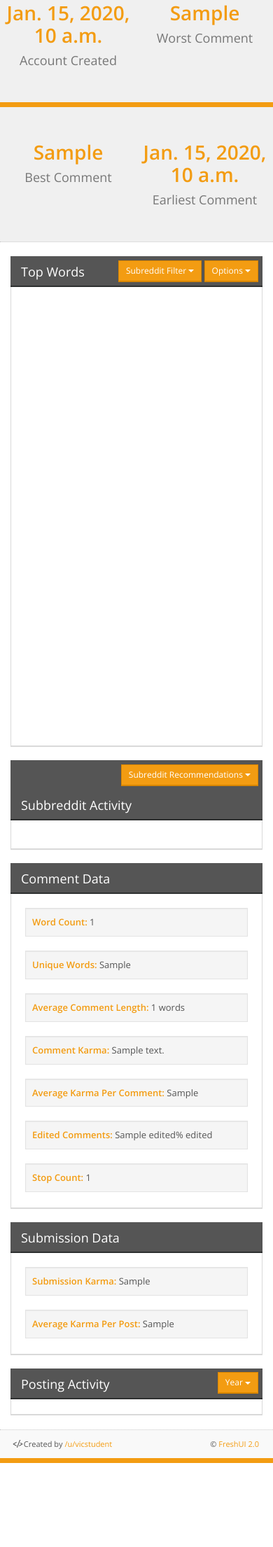
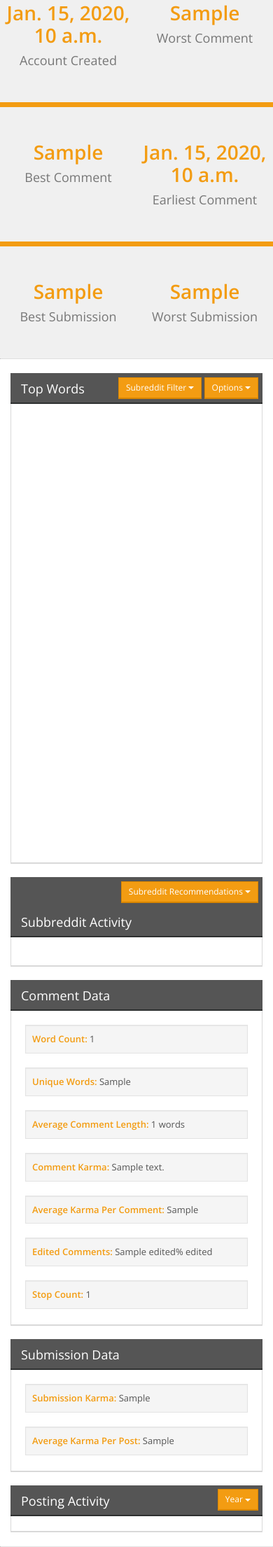
Before and after one commit to Carneo/reddit_analysis, a Django app: template templates/reddit_analysis/detail.html in a window 390 px wide. Shown: the part 366-2576 px from the top of the page at 70% size. Before the commit the page ends 2456 px from the top, so only its background shows below. Run offline with Django 3.2, Linux system fonts and the light colour scheme; the template is opened without the code that fills it: most values are stand-ins (such as "Sample title", 1, 10 or a date in 2020); some libraries are stand-ins or nearby versions.

Commit message:
Added best and worst posts function.

```diff
--- a/templates/reddit_analysis/detail.html
+++ b/templates/reddit_analysis/detail.html
@@ -51,9 +51,9 @@
                                                 </a>
                                             </div>
                                             <div class="col-xs-6">
-                                                <a href="{{ worst }}" target="_blank" class="header-link">
+                                                <a href="{{ worstc }}" target="_blank" class="header-link">
                                                     <h1 class="animation-pullDown">
-                                                        <strong>{{ karma_worst }}</strong><br><small>Worst Comment</small>
+                                                        <strong>{{ karma_worstc }}</strong><br><small>Worst Comment</small>
                                                     </h1>
                                                 </a>
                                             </div>
@@ -62,9 +62,9 @@
                                     <div class="col-sm-6">
                                         <div class="row">
                                             <div class="col-xs-6">
-                                                <a href="{{ best }}" class="header-link" target="_blank">
+                                                <a href="{{ bestc }}" class="header-link" target="_blank">
                                                     <h1 class="animation-pullDown">
-                                                        <strong>{{ karma_best }}</strong><br><small>Best Comment</small>
+                                                        <strong>{{ karma_bestc }}</strong><br><small>Best Comment</small>
                                                     </h1>
                                                 </a>
                                             </div>
@@ -72,6 +72,25 @@
                                                 <a href="{{ first_comment }}" class="header-link" target="_blank">
                                                     <h1 class="animation-pullDown">
                                                         <strong>{{ date }}</strong><br><small>Earliest Comment</small>
+                                                    </h1>
+                                                </a>
+                                            </div>
+
+                                        </div>
+                                    </div>
+                                    <div class="col-sm-6">
+                                        <div class="row">
+                                            <div class="col-xs-6">
+                                                <a href="{{ bestp }}" class="header-link" target="_blank">
+                                                    <h1 class="animation-pullDown">
+                                                        <strong>{{ karma_bestp }}</strong><br><small>Best Submission</small>
+                                                    </h1>
+                                                </a>
+                                            </div>
+                                            <div class="col-xs-6">
+                                                <a href="{{ worstp }}" class="header-link" target="_blank">
+                                                    <h1 class="animation-pullDown">
+                                                        <strong>{{ karma_worstp }}</strong><br><small>Worst Submission</small>
                                                     </h1>
                                                 </a>
                                             </div>
```
